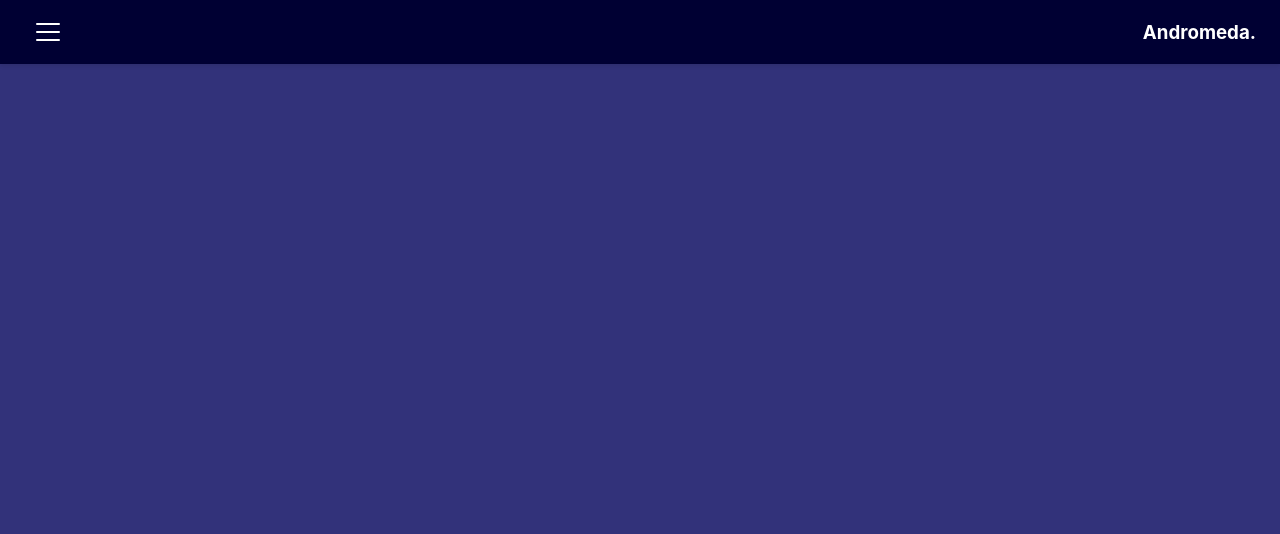
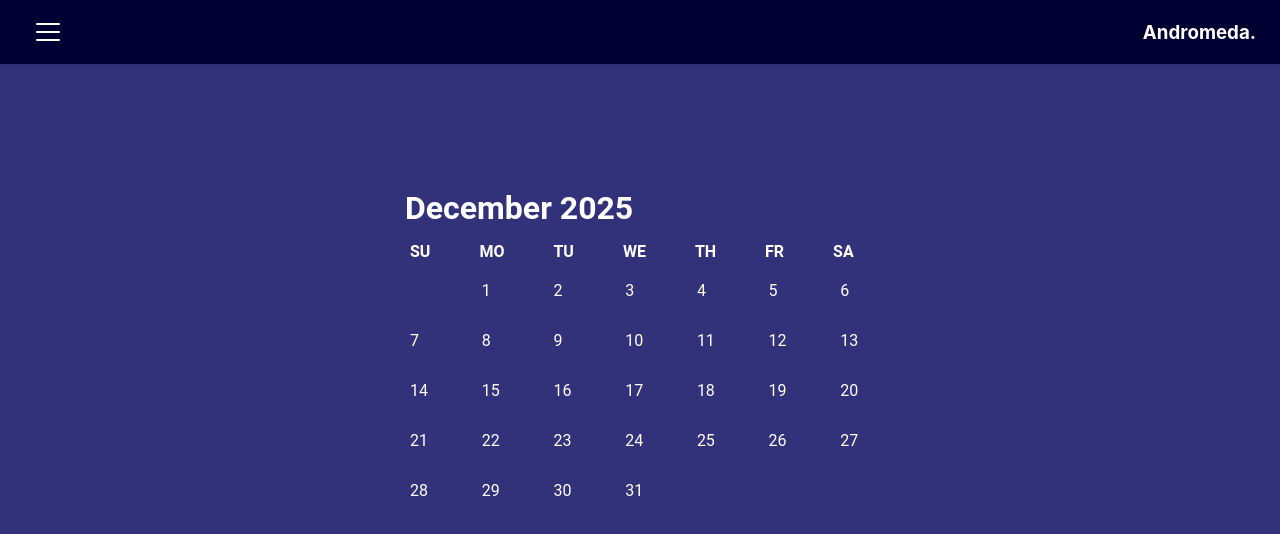
Before and after one commit to abk2191/organiser, a React (Vite) app: page /organiser/calendar in a window 1280 px wide. Before the commit this address had no page. Shown: the top 534 px of the page. Built offline with nearby package versions, Linux system fonts and the light colour scheme.

Commit message:
Added new features

```diff
--- a/src/App.jsx
+++ b/src/App.jsx
@@ -9,6 +9,7 @@ import {
 } from "react-router-dom";
 import Notes from "./Notes";
 import Todo from "./Todo";
+import Calendar from "./Calendar";
 
 function App() {
   const [isSidebarOpen, setIsSidebarOpen] = useState(false);
@@ -84,7 +85,9 @@ function App() {
                   closeSidebar();
                 }}
               >
-                <h2>NOTES</h2>
+                <h2 style={{ fontSize: "33px" }}>
+                  <i class="fa-solid fa-lightbulb"></i> NOTES
+                </h2>
               </div>
               <div
                 className="sliding-div-two div-style"
@@ -93,7 +96,20 @@ function App() {
                   closeSidebar();
                 }}
               >
-                <h2>TODOS</h2>
+                <h2 style={{ fontSize: "33px" }}>
+                  <i class="fa-solid fa-list-check"></i> TODOS
+                </h2>
+              </div>
+              <div
+                className="sliding-div-two div-style"
+                onClick={() => {
+                  window.location.href = "/organiser/calendar";
+                  closeSidebar();
+                }}
+              >
+                <h2 style={{ fontSize: "33px" }}>
+                  <i class="fa-solid fa-calendar-days"></i> CALENDAR
+                </h2>
               </div>
             </div>
             <div className="brand-name">
@@ -113,6 +129,7 @@ function App() {
           <Route path="/" element={<Navigate to="/notes" />} />
           <Route path="/notes" element={<Notes />} />
           <Route path="/todo" element={<Todo />} />
+          <Route path="/calendar" element={<Calendar />} />
         </Routes>
       </div>
     </Router>
--- /dev/null
+++ b/src/Calendar.jsx
@@ -0,0 +1,181 @@
+function Calendar() {
+  function getMonthDatesByWeekday() {
+    const today = new Date();
+    const year = today.getFullYear();
+    const month = today.getMonth(); // 0-indexed (0 = January)
+
+    // Get first and last day of month
+    const firstDayOfMonth = new Date(year, month, 1);
+    const lastDayOfMonth = new Date(year, month + 1, 0);
+
+    // Initialize result object with arrays for each day
+    const result = {
+      Sunday: [],
+      Monday: [],
+      Tuesday: [],
+      Wednesday: [],
+      Thursday: [],
+      Friday: [],
+      Saturday: [],
+    };
+
+    // Generate all dates in the month
+    const currentDate = new Date(firstDayOfMonth);
+
+    while (currentDate <= lastDayOfMonth) {
+      const dayOfMonth = currentDate.getDate();
+      const dayOfWeek = currentDate.getDay(); // 0=Sunday, 1=Monday, etc.
+
+      // Map day number to day name
+      const dayNames = [
+        "Sunday",
+        "Monday",
+        "Tuesday",
+        "Wednesday",
+        "Thursday",
+        "Friday",
+        "Saturday",
+      ];
+      const dayName = dayNames[dayOfWeek];
+
+      // Add the date to the corresponding day array
+      result[dayName].push(dayOfMonth);
+
+      // Move to next day
+      currentDate.setDate(currentDate.getDate() + 1);
+    }
+
+    return result;
+  }
+
+  function getWeeks() {
+    const monthDates = getMonthDatesByWeekday();
+
+    // Find which weekday has the 1st day of the month
+    let firstDayIndex = -1;
+    const dayNames = [
+      "Sunday",
+      "Monday",
+      "Tuesday",
+      "Wednesday",
+      "Thursday",
+      "Friday",
+      "Saturday",
+    ];
+
+    for (let i = 0; i < dayNames.length; i++) {
+      if (monthDates[dayNames[i]].includes(1)) {
+        firstDayIndex = i;
+        break;
+      }
+    }
+
+    // If 1st day not found (shouldn't happen), return empty array
+    if (firstDayIndex === -1) {
+      return [];
+    }
+
+    // Create all dates array for the month
+    const firstDayOfMonth = new Date();
+    firstDayOfMonth.setDate(1); // Set to 1st of current month
+    const year = firstDayOfMonth.getFullYear();
+    const month = firstDayOfMonth.getMonth();
+
+    const lastDayOfMonth = new Date(year, month + 1, 0);
+    const totalDays = lastDayOfMonth.getDate();
+
+    const allDates = [];
+    for (let i = 1; i <= totalDays; i++) {
+      allDates.push(i);
+    }
+
+    // Create weeks array
+    const weeks = [];
+
+    // First week
+    const week1 = Array(7).fill(" ");
+
+    // Fill first week starting from the correct weekday
+    for (
+      let i = firstDayIndex, dayIndex = 0;
+      i < 7 && dayIndex < allDates.length;
+      i++, dayIndex++
+    ) {
+      week1[i] = allDates[dayIndex];
+    }
+    weeks.push(week1);
+
+    // Fill remaining weeks
+    let dayIndex = 7 - firstDayIndex; // Start index for week 2
+
+    while (dayIndex < allDates.length) {
+      const week = [];
+
+      for (let i = 0; i < 7 && dayIndex < allDates.length; i++, dayIndex++) {
+        week.push(allDates[dayIndex]);
+      }
+
+      // If week is not full (last week), fill with spaces
+      while (week.length < 7) {
+        week.push(" ");
+      }
+
+      weeks.push(week);
+    }
+
+    return weeks;
+  }
+
+  // Usage
+  const monthDates = getMonthDatesByWeekday();
+  console.log(monthDates);
+  const wks = getWeeks();
+  console.log("weeeeeeeeeeeeks:", wks);
+  const date = new Date(2025, 11, 1); // December 1, 2025
+  const formatted = date.toLocaleString("default", {
+    month: "long",
+    year: "numeric",
+  });
+
+  return (
+    <>
+      <div className="calendar-div-main">
+        <div className="clndr-wrpr">
+          <h1
+            style={{ color: "white", marginLeft: "-5px", marginBottom: "15px" }}
+          >
+            {formatted}
+          </h1>
+          <div className="day-names-div">
+            <p>SU</p>
+            <p>MO</p>
+            <p>TU</p>
+            <p>WE</p>
+            <p>TH</p>
+            <p>FR</p>
+            <p>SA</p>
+          </div>
+          {wks.map((week, weekIndex) => (
+            <div key={weekIndex} className="week-container">
+              <div className="week-dates">
+                {week.map((date, dateIndex) => (
+                  <span key={dateIndex} className="date-item">
+                    {date === " " ? (
+                      <span className="empty-space">
+                        &nbsp;&nbsp;&nbsp;&nbsp;
+                      </span>
+                    ) : (
+                      date
+                    )}
+                  </span>
+                ))}
+              </div>
+            </div>
+          ))}
+        </div>
+      </div>
+    </>
+  );
+}
+
+export default Calendar;
--- a/src/index.css
+++ b/src/index.css
@@ -142,8 +142,7 @@ html {
   display: flex;
   flex-direction: column;
   gap: 25px;
-  align-items: center;
-  justify-content: center;
+
   width: 100%;
   margin-left: -5px;
   margin-top: 35px;
@@ -252,6 +251,7 @@ html {
   align-items: center;
   justify-content: center;
   gap: 4px;
+  margin-top: -40px;
 }
 
 .brand-name p {
@@ -919,8 +919,67 @@ html {
   }
 }
 
+.empty-space {
+  visibility: hidden;
+}
+
+.clndr-wrpr {
+  padding: 20px;
+  display: flex;
+  width: 500px;
+  flex-direction: column;
+  margin-top: 200px;
+}
+
+.calendar-div-main {
+  height: 500px;
+  display: flex;
+  flex-direction: column;
+  align-items: center;
+  justify-content: center;
+}
+
+.week-container {
+  margin-top: 20px;
+  gap: 20px;
+  color: white;
+}
+
+.week-dates {
+  width: 100%;
+  display: flex;
+  gap: 42px;
+}
+
+.date-item {
+  height: 30px;
+  width: 60px;
+}
+
+.day-names-div {
+  display: flex;
+  width: 500px;
+  gap: 49px;
+}
+
+.day-names-div p {
+  color: white;
+  font-weight: bold;
+}
+
 /* ===== RESPONSIVE DESIGN ===== */
 @media (max-width: 768px) {
+  .week-dates {
+    gap: 20px;
+  }
+  .clndr-wrpr {
+    width: 350px;
+  }
+
+  .day-names-div {
+    gap: 24px;
+  }
+
   .task-edit-input {
     width: 90%;
   }
```
